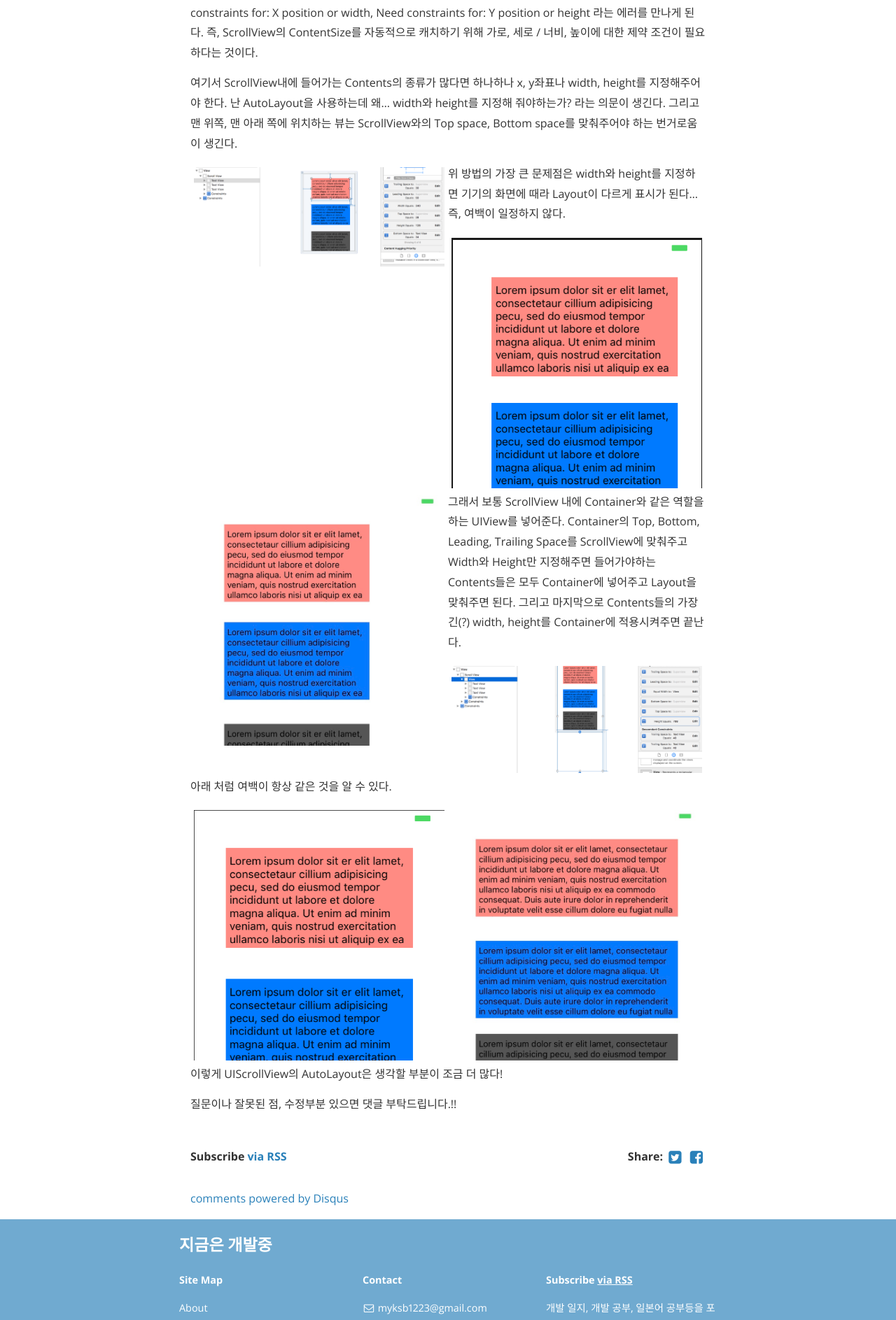
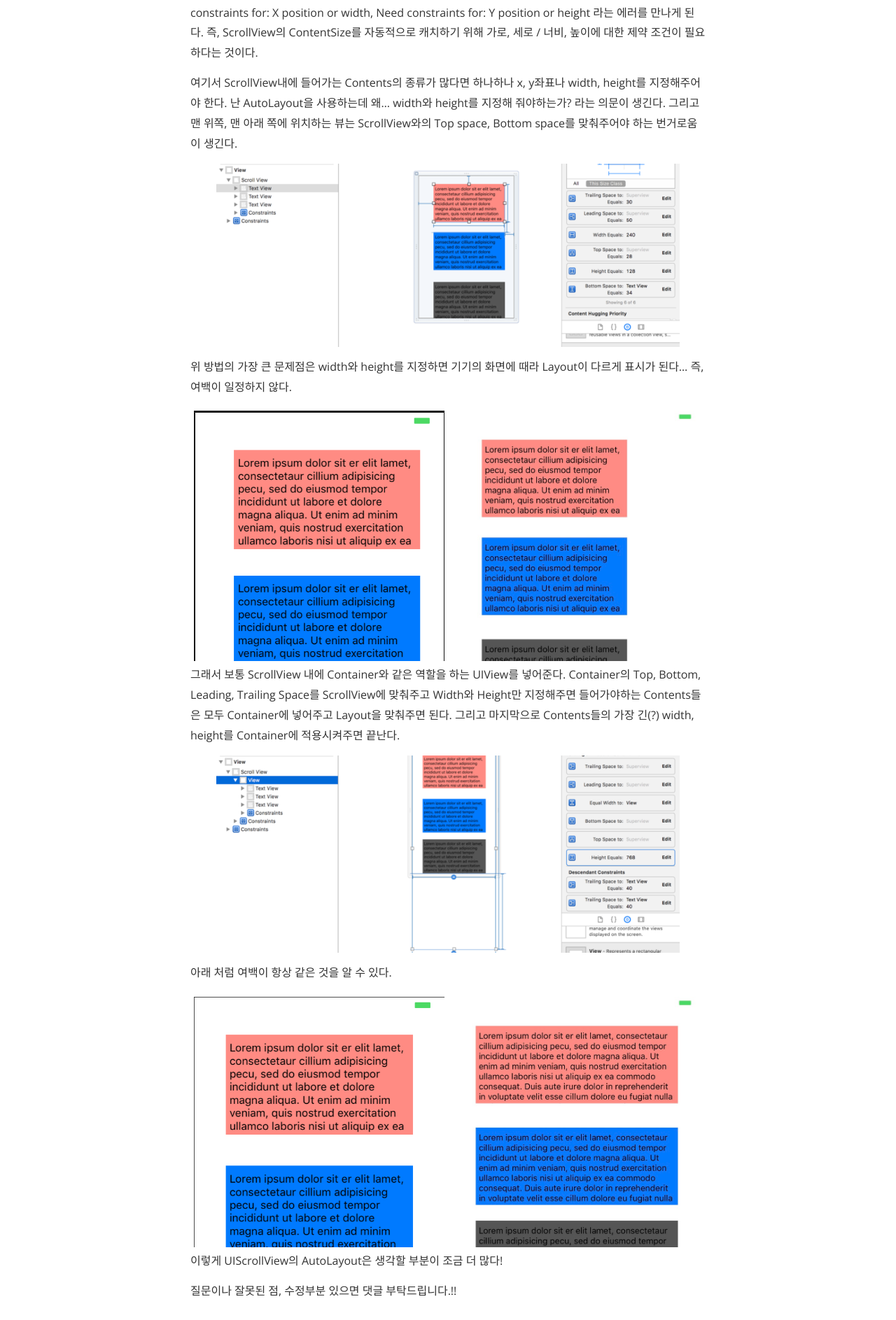
Before and after one commit to myksb1223/myksb1223.github.io, a Jekyll site: the page built from _posts/2018-07-17-UIScrollView-with-AutoLayout.md, in a window 1280 px wide. Shown: the part 1134-3021 px from the top of the page at 70% size. Built offline with Jekyll 4.4.1, drawn with Linux system fonts in a browser that asks for light colours; nearby versions of some CDN libraries; Markdown is read by kramdown in place of the engine named in the settings; comment, search, counter and statistics services are not loaded.

Commit message:
Change post

```diff
--- a/_posts/2018-07-17-UIScrollView-with-AutoLayout.md
+++ b/_posts/2018-07-17-UIScrollView-with-AutoLayout.md
@@ -40,7 +40,7 @@ AutoLayut은 기본적으로 interface bulilder를 이용하여 작업하기 때
 
 위 방법의 가장 큰 문제점은 width와 height를 지정하면 기기의 화면에 때라 Layout이 다르게 표시가 된다... 즉, 여백이 일정하지 않다.
 
-<img src="{{ site.baseurl }}/assets/develop_diary/uiscrollview_autolayout_2.png" title="UIScrollView AutoLayout Picture 2" class="post-image"><img src="{{ site.baseurl }}/assets/develop_diary/uiscrollview_autolayout_3.jpeg" title="UIScrollView AutoLayout Picture 3" class="post-image">
+<img src="{{ site.baseurl }}/assets/develop_diary/uiscrollview_autolayout_2.png" title="UIScrollView AutoLayout Picture 2" class="post-image-double"><img src="{{ site.baseurl }}/assets/develop_diary/uiscrollview_autolayout_3.jpeg" title="UIScrollView AutoLayout Picture 3" class="post-image-double">
 
 그래서 보통 ScrollView 내에 Container와 같은 역할을 하는 UIView를 넣어준다. Container의 Top, Bottom, Leading, Trailing Space를 ScrollView에 맞춰주고 Width와 Height만 지정해주면 들어가야하는 Contents들은 모두 Container에 넣어주고 Layout을 맞춰주면 된다. 그리고 마지막으로 Contents들의 가장 긴(?) width, height를 Container에 적용시켜주면 끝난다.
 
@@ -48,7 +48,7 @@ AutoLayut은 기본적으로 interface bulilder를 이용하여 작업하기 때
 
 아래 처럼 여백이 항상 같은 것을 알 수 있다.
 
-<img src="{{ site.baseurl }}/assets/develop_diary/uiscrollview_autolayout_5.png" title="UIScrollView AutoLayout Picture 5" class="post-image"><img src="{{ site.baseurl }}/assets/develop_diary/uiscrollview_autolayout_6.jpeg" title="UIScrollView AutoLayout Picture 6" class="post-image">
+<img src="{{ site.baseurl }}/assets/develop_diary/uiscrollview_autolayout_5.png" title="UIScrollView AutoLayout Picture 5" class="post-image-double"><img src="{{ site.baseurl }}/assets/develop_diary/uiscrollview_autolayout_6.jpeg" title="UIScrollView AutoLayout Picture 6" class="post-image-double">
 
 이렇게 UIScrollView의 AutoLayout은 생각할 부분이 조금 더 많다!
 
--- a/_sass/_layout.scss
+++ b/_sass/_layout.scss
@@ -269,7 +269,7 @@ pre code.hljs {
 		.post-content {
 			padding: 1em 0;
 		}
-		.post-image {
+		.post-image-double {
                 	float: left;
 			width: 50%;
 			padding: 5px;
```
Also changed, not shown: _posts/2018-07-10-Android-Homescreen-AppWidget.md (+1 -1 lines), _posts/2018-07-12-Text-auto-resizing.md (+2 -2 lines), _posts/2018-07-13-Problem-with-text-autoresize.md (+1 -1 lines).
